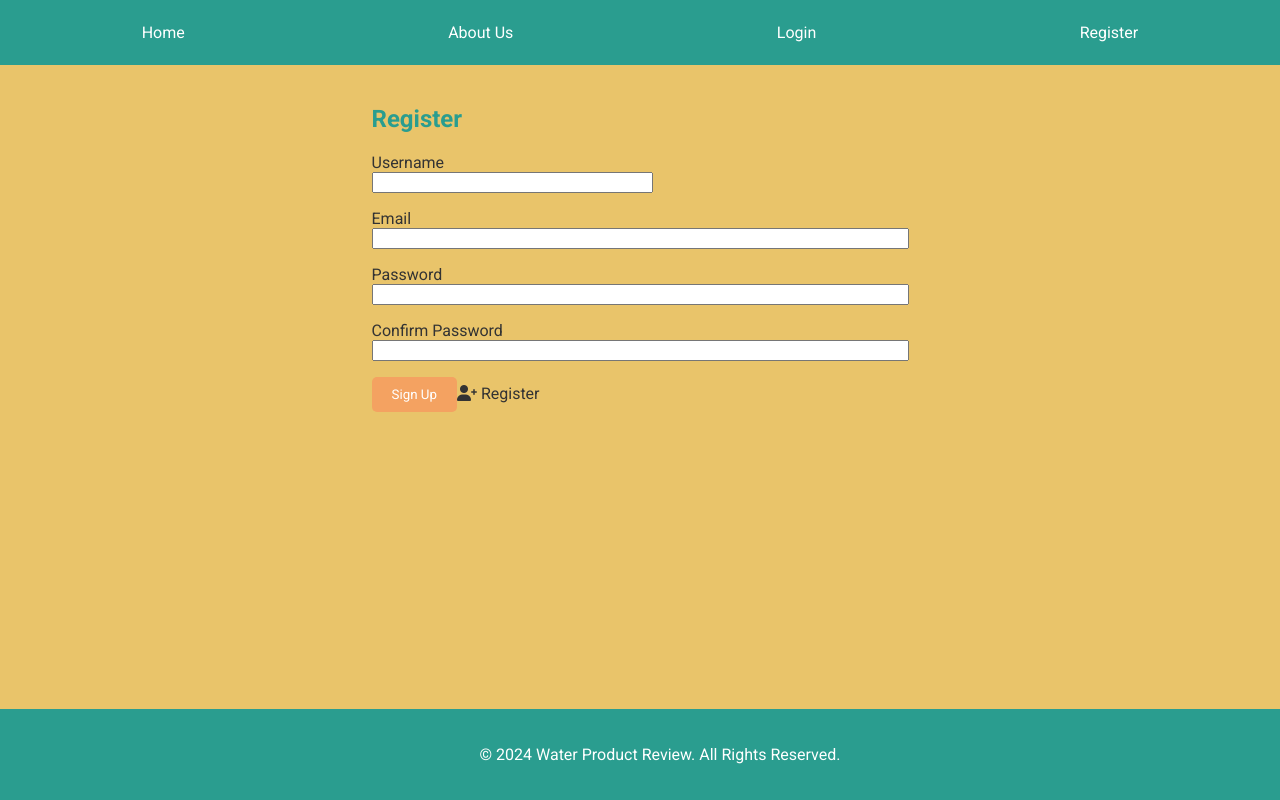
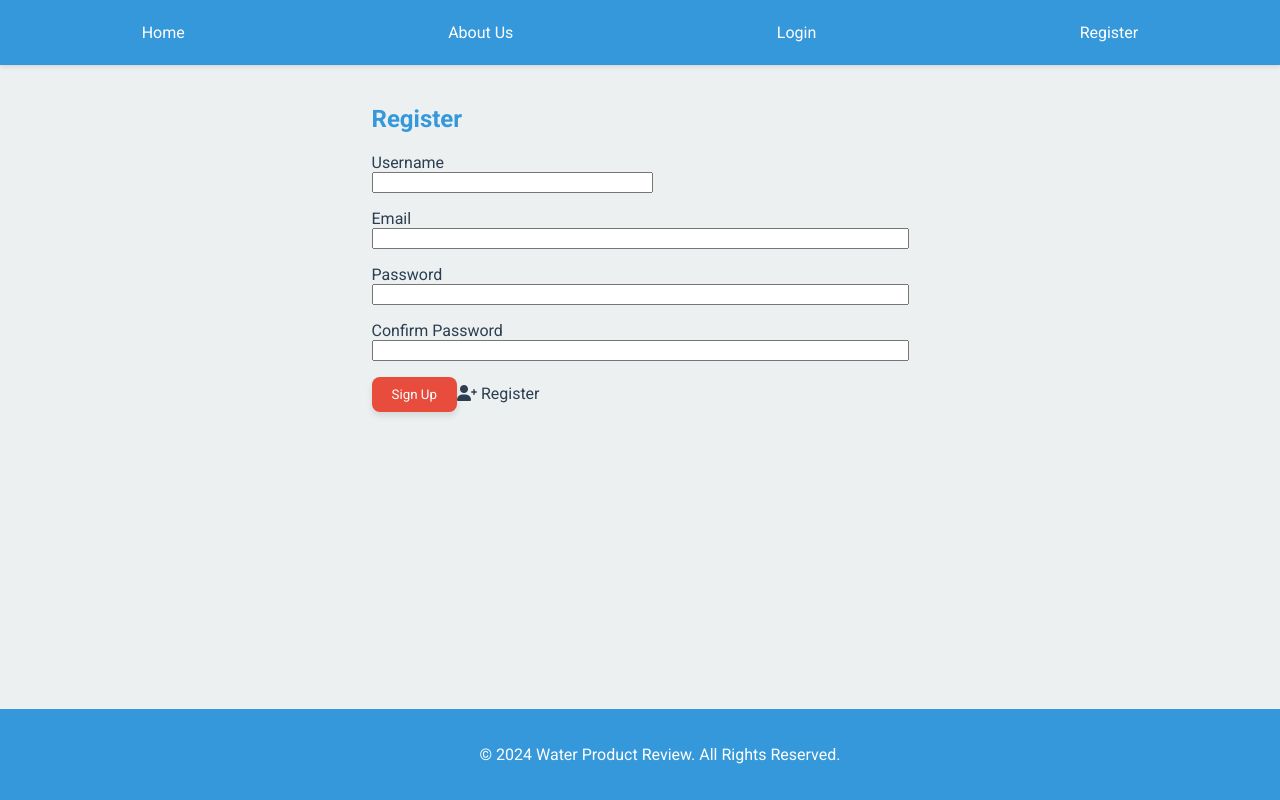
Before and after one commit to tkodimac/water_product_review, a Flask app: page /register in a window 1280 px wide. Run offline with Flask 2, Linux system fonts and the light colour scheme.

Commit message:
applg somn design enhancement

```diff
--- a/app/static/styles.css
+++ b/app/static/styles.css
@@ -1,11 +1,12 @@
 /* Base colors */
 :root {
-    --primary-color: #2A9D8F;
-    --secondary-color: #264653;
-    --background-color: #E9C46A;
-    --text-color: #333333;
-    --button-background: #F4A261;
-    --button-text-color: #FFFFFF;
+    --primary-color: #3498db; /* Updated to a modern blue shade */
+    --secondary-color: #2c3e50; /* Darker shade for contrast */
+    --background-color: #ecf0f1; /* Light grey background for a clean look */
+    --text-color: #2c3e50; /* Dark text color for readability */
+    --button-background: #e74c3c; /* Bright red for call-to-action buttons */
+    --button-text-color: #FFFFFF; /* White text on buttons */
+    --hover-color: #2980b9; /* Hover state color */
 }
 
 /* General styles */
@@ -24,12 +25,14 @@ body {
 h1, h2, h3, h4, h5, h6 {
     font-family: 'Roboto', sans-serif;
     color: var(--primary-color);
+    margin-bottom: 20px;
 }
 
 /* Secondary text */
 .secondary-text {
     font-family: 'Lato', sans-serif;
     color: var(--secondary-color);
+    margin-bottom: 15px;
 }
 
 /* Buttons */
@@ -40,12 +43,14 @@ h1, h2, h3, h4, h5, h6 {
     padding: 10px 20px;
     cursor: pointer;
     font-family: 'Roboto', sans-serif;
-    border-radius: 5px;
-    transition: background-color 0.3s ease;
+    border-radius: 8px; /* Rounded corners */
+    transition: background-color 0.3s ease, transform 0.2s ease;
+    box-shadow: 0 4px 6px rgba(0, 0, 0, 0.1); /* Subtle shadow */
 }
 
 .btn:hover {
-    background-color: var(--primary-color);
+    background-color: var(--hover-color);
+    transform: translateY(-2px); /* Slight upward movement on hover */
 }
 
 .btn-icon {
@@ -61,6 +66,7 @@ h1, h2, h3, h4, h5, h6 {
 nav {
     background-color: var(--primary-color);
     padding: 10px;
+    box-shadow: 0 2px 4px rgba(0, 0, 0, 0.1); /* Slight shadow for depth */
 }
 
 nav ul {
@@ -82,24 +88,11 @@ nav ul li a {
     padding: 8px 15px;
     display: block;
     transition: background-color 0.3s ease;
+    border-radius: 5px;
 }
 
 nav ul li a:hover {
-    background-color: var(--secondary-color);
-}
-
-/* Responsive nav - hamburger menu */
-.hamburger {
-    display: none;
-    flex-direction: column;
-    cursor: pointer;
-}
-
-.hamburger div {
-    width: 25px;
-    height: 3px;
-    background-color: white;
-    margin: 4px 0;
+    background-color: var(--hover-color);
 }
 
 /* Container styles */
```
